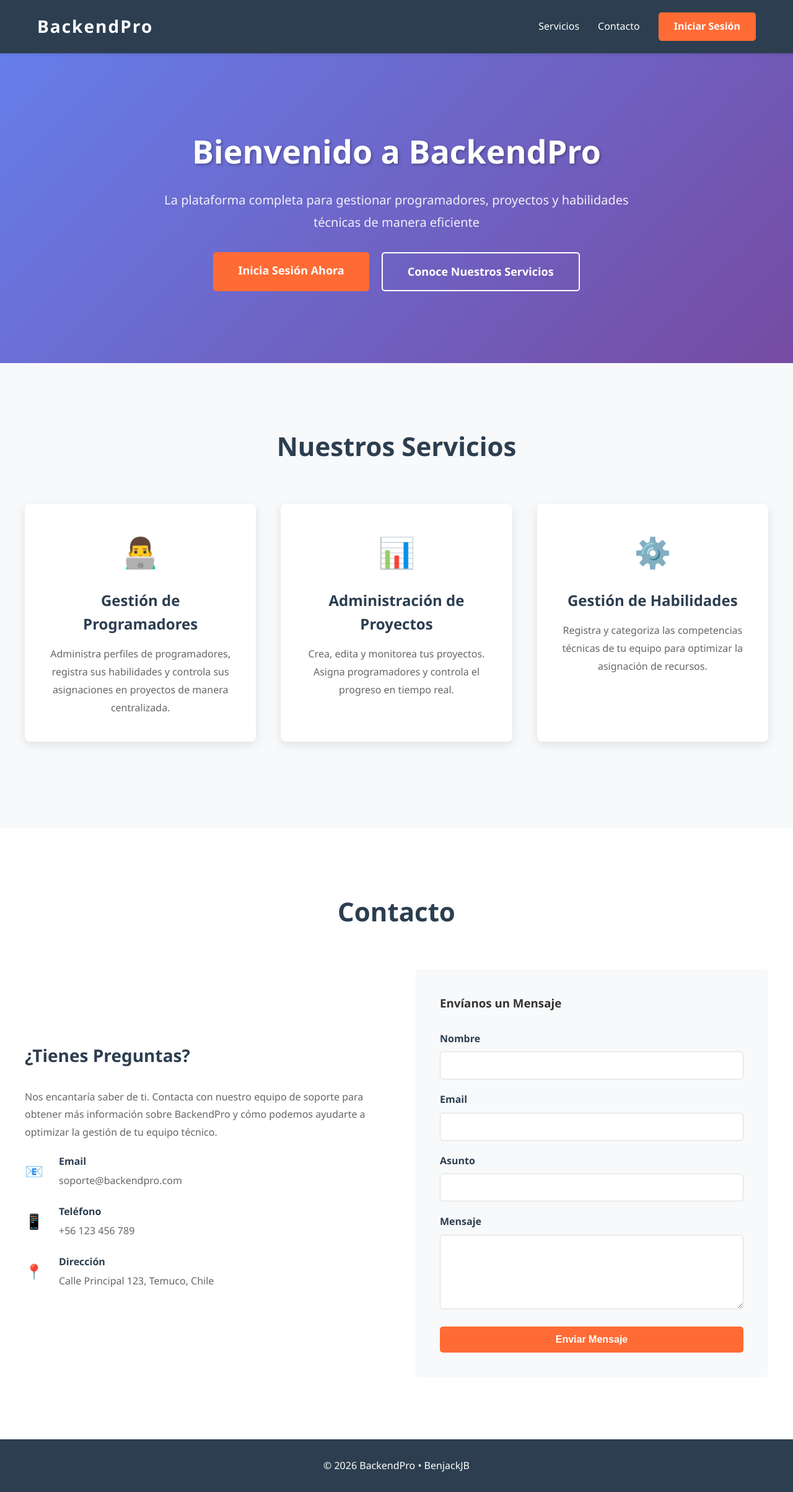
After one commit to BenjackJB/Programacion-BackEnd, a Django app: page /contacto/ in a window 1280 px wide. The commit adds this page. Shown: the whole page at 62% size. Run offline with Django 5.2, Linux system fonts and the light colour scheme.

Commit message:
Se agregó menu de Bienvenida con Contacto e informacion adicional

```diff
--- a/api/templates/api/base.html
+++ b/api/templates/api/base.html
@@ -55,7 +55,7 @@
       {% block content %}{% endblock %}
     </div>
     <footer class="text-center mt-5 mb-4 text-muted">
-      <small>© BackendPro • Plantillas generadas automáticamente</small>
+      <small>© BackendPro • BenjackJB</small>
     </footer>
     <script src="https://cdn.jsdelivr.net/npm/bootstrap@5.3.2/dist/js/bootstrap.bundle.min.js"></script>
   </body>
--- a/api/views.py
+++ b/api/views.py
@@ -31,6 +31,27 @@ class SkillViewSet(viewsets.ModelViewSet):
 
 
 # --- HTML template views ---
+def landing_page(request):
+    """Vista de la página principal (landing page)"""
+    return render(request, 'landing_page.html')
+
+
+def contact_message(request):
+    """Vista para procesar mensajes de contacto"""
+    if request.method == 'POST':
+        nombre = request.POST.get('nombre')
+        email = request.POST.get('email')
+        asunto = request.POST.get('asunto')
+        mensaje = request.POST.get('mensaje')
+
+        # Aquí puedes procesar el mensaje (guardar en BD, enviar email, etc.)
+        # Por ahora solo mostraremos un mensaje de éxito
+        messages.success(request, '¡Mensaje enviado exitosamente! Nos pondremos en contacto pronto.')
+        return redirect('/')
+
+    return render(request, 'landing_page.html')
+
+
 @login_required(login_url='/accounts/login/')
 def admin_home(request):
     return render(request, 'admin_home.html')
--- a/drf/urls.py
+++ b/drf/urls.py
@@ -5,7 +5,8 @@ from django.views.generic.base import RedirectView
 from api import views
 
 urlpatterns = [
-    path('', RedirectView.as_view(url='/admin/', permanent=False)),
+    path('', views.landing_page, name='landing_page'),
+    path('contacto/', views.contact_message, name='contact_message'),
     path('accounts/', include('django.contrib.auth.urls')),
     path('admin/', views.admin_home, name='admin_home'),
     path('admin/programmer/', views.programmers_table, name='programmers_table'),
--- /dev/null
+++ b/templates/landing_page.html
@@ -0,0 +1,507 @@
+<!DOCTYPE html>
+<html lang="es">
+<head>
+    <meta charset="UTF-8">
+    <meta name="viewport" content="width=device-width, initial-scale=1.0">
+    <title>BackendPro - Gestión de Proyectos</title>
+    <style>
+        * {
+            margin: 0;
+            padding: 0;
+            box-sizing: border-box;
+        }
+
+        body {
+            font-family: 'Segoe UI', Tahoma, Geneva, Verdana, sans-serif;
+            line-height: 1.6;
+            color: #333;
+        }
+
+        /* HEADER CON NAVEGACIÓN */
+        header {
+            background-color: #2c3e50;
+            padding: 20px 0;
+            box-shadow: 0 2px 5px rgba(0, 0, 0, 0.1);
+            position: sticky;
+            top: 0;
+            z-index: 100;
+        }
+
+        .header-content {
+            max-width: 1200px;
+            margin: 0 auto;
+            padding: 0 20px;
+            display: flex;
+            justify-content: space-between;
+            align-items: center;
+        }
+
+        .logo {
+            font-size: 28px;
+            font-weight: bold;
+            color: white;
+            text-decoration: none;
+            letter-spacing: 2px;
+        }
+
+        nav {
+            display: flex;
+            gap: 30px;
+            align-items: center;
+        }
+
+        nav a {
+            color: white;
+            text-decoration: none;
+            font-weight: 500;
+            transition: color 0.3s ease;
+        }
+
+        nav a:hover {
+            color: #ff6b35;
+        }
+
+        .login-btn {
+            background-color: #ff6b35;
+            color: white;
+            padding: 10px 25px;
+            border: none;
+            border-radius: 5px;
+            cursor: pointer;
+            font-size: 16px;
+            font-weight: 600;
+            text-decoration: none;
+            transition: background-color 0.3s ease;
+            display: inline-block;
+        }
+
+        .login-btn:hover {
+            background-color: #ff5722;
+        }
+
+        /* HERO SECTION */
+        .hero {
+            background: linear-gradient(135deg, #667eea 0%, #764ba2 100%);
+            color: white;
+            padding: 100px 20px;
+            text-align: center;
+            min-height: 500px;
+            display: flex;
+            align-items: center;
+            justify-content: center;
+        }
+
+        .hero-content {
+            max-width: 800px;
+            margin: 0 auto;
+        }
+
+        .hero h1 {
+            font-size: 52px;
+            margin-bottom: 20px;
+            font-weight: 700;
+            text-shadow: 2px 2px 4px rgba(0, 0, 0, 0.3);
+        }
+
+        .hero p {
+            font-size: 20px;
+            margin-bottom: 30px;
+            line-height: 1.8;
+            opacity: 0.9;
+        }
+
+        .hero-buttons {
+            display: flex;
+            gap: 20px;
+            justify-content: center;
+            flex-wrap: wrap;
+        }
+
+        .btn-primary {
+            background-color: #ff6b35;
+            color: white;
+            padding: 15px 40px;
+            border: none;
+            border-radius: 5px;
+            font-size: 18px;
+            font-weight: 600;
+            cursor: pointer;
+            text-decoration: none;
+            transition: all 0.3s ease;
+            display: inline-block;
+        }
+
+        .btn-primary:hover {
+            background-color: #ff5722;
+            transform: translateY(-3px);
+            box-shadow: 0 10px 20px rgba(255, 107, 53, 0.3);
+        }
+
+        .btn-secondary {
+            background-color: transparent;
+            color: white;
+            padding: 15px 40px;
+            border: 2px solid white;
+            border-radius: 5px;
+            font-size: 18px;
+            font-weight: 600;
+            cursor: pointer;
+            text-decoration: none;
+            transition: all 0.3s ease;
+            display: inline-block;
+        }
+
+        .btn-secondary:hover {
+            background-color: white;
+            color: #667eea;
+            transform: translateY(-3px);
+        }
+
+        /* SERVICIOS SECTION */
+        .services {
+            padding: 100px 20px;
+            background-color: #f8f9fa;
+        }
+
+        .services-content {
+            max-width: 1200px;
+            margin: 0 auto;
+        }
+
+        .section-title {
+            font-size: 42px;
+            text-align: center;
+            margin-bottom: 60px;
+            color: #2c3e50;
+            font-weight: 700;
+        }
+
+        .services-grid {
+            display: grid;
+            grid-template-columns: repeat(auto-fit, minmax(280px, 1fr));
+            gap: 40px;
+            margin-bottom: 40px;
+        }
+
+        .service-card {
+            background: white;
+            padding: 40px;
+            border-radius: 8px;
+            text-align: center;
+            box-shadow: 0 5px 15px rgba(0, 0, 0, 0.1);
+            transition: transform 0.3s ease, box-shadow 0.3s ease;
+        }
+
+        .service-card:hover {
+            transform: translateY(-10px);
+            box-shadow: 0 15px 30px rgba(0, 0, 0, 0.15);
+        }
+
+        .service-icon {
+            font-size: 48px;
+            margin-bottom: 20px;
+            color: #ff6b35;
+        }
+
+        .service-card h3 {
+            font-size: 24px;
+            margin-bottom: 15px;
+            color: #2c3e50;
+        }
+
+        .service-card p {
+            color: #666;
+            line-height: 1.8;
+        }
+
+        /* CONTACT SECTION */
+        .contact {
+            padding: 100px 20px;
+            background-color: white;
+        }
+
+        .contact-content {
+            max-width: 1200px;
+            margin: 0 auto;
+        }
+
+        .contact-wrapper {
+            display: grid;
+            grid-template-columns: 1fr 1fr;
+            gap: 60px;
+            align-items: center;
+        }
+
+        .contact-info h3 {
+            font-size: 28px;
+            margin-bottom: 30px;
+            color: #2c3e50;
+        }
+
+        .contact-info p {
+            font-size: 16px;
+            margin-bottom: 20px;
+            color: #666;
+            line-height: 1.8;
+        }
+
+        .contact-item {
+            display: flex;
+            align-items: center;
+            margin-bottom: 25px;
+        }
+
+        .contact-icon {
+            font-size: 24px;
+            color: #ff6b35;
+            margin-right: 15px;
+            width: 40px;
+        }
+
+        .contact-details {
+            display: flex;
+            flex-direction: column;
+        }
+
+        .contact-details strong {
+            color: #2c3e50;
+            margin-bottom: 5px;
+        }
+
+        .contact-details span {
+            color: #666;
+        }
+
+        .contact-form {
+            background-color: #f8f9fa;
+            padding: 40px;
+            border-radius: 8px;
+        }
+
+        .contact-form h3 {
+            margin-bottom: 30px;
+        }
+
+        .form-group {
+            margin-bottom: 20px;
+        }
+
+        .form-group label {
+            display: block;
+            margin-bottom: 8px;
+            color: #2c3e50;
+            font-weight: 600;
+        }
+
+        .form-group input,
+        .form-group textarea {
+            width: 100%;
+            padding: 12px;
+            border: 1px solid #ddd;
+            border-radius: 5px;
+            font-family: inherit;
+            font-size: 14px;
+        }
+
+        .form-group textarea {
+            resize: vertical;
+            min-height: 120px;
+        }
+
+        .form-group input:focus,
+        .form-group textarea:focus {
+            outline: none;
+            border-color: #ff6b35;
+            box-shadow: 0 0 5px rgba(255, 107, 53, 0.3);
+        }
+
+        .form-submit {
+            background-color: #ff6b35;
+            color: white;
+            padding: 12px 30px;
+            border: none;
+            border-radius: 5px;
+            font-size: 16px;
+            font-weight: 600;
+            cursor: pointer;
+            width: 100%;
+            transition: background-color 0.3s ease;
+        }
+
+        .form-submit:hover {
+            background-color: #ff5722;
+        }
+
+        /* FOOTER */
+        footer {
+            background-color: #2c3e50;
+            color: white;
+            text-align: center;
+            padding: 30px 20px;
+        }
+
+        footer p {
+            margin: 0;
+        }
+
+        /* RESPONSIVE */
+        @media (max-width: 768px) {
+            .header-content {
+                flex-direction: column;
+                gap: 20px;
+            }
+
+            nav {
+                flex-direction: column;
+                gap: 15px;
+                width: 100%;
+            }
+
+            nav a, .login-btn {
+                display: block;
+                text-align: center;
+            }
+
+            .hero h1 {
+                font-size: 36px;
+            }
+
+            .hero p {
+                font-size: 16px;
+            }
+
+            .hero-buttons {
+                flex-direction: column;
+            }
+
+            .btn-primary, .btn-secondary {
+                width: 100%;
+            }
+
+            .contact-wrapper {
+                grid-template-columns: 1fr;
+                gap: 40px;
+            }
+
+            .section-title {
+                font-size: 32px;
+            }
+        }
+    </style>
+</head>
+<body>
+    <!-- HEADER -->
+    <header>
+        <div class="header-content">
+            <a href="/" class="logo">BackendPro</a>
+            <nav>
+                <a href="#servicios">Servicios</a>
+                <a href="#contacto">Contacto</a>
+                <a href="/accounts/login/" class="login-btn">Iniciar Sesión</a>
+            </nav>
+        </div>
+    </header>
+
+    <!-- HERO SECTION -->
+    <section class="hero">
+        <div class="hero-content">
+            <h1>Bienvenido a BackendPro</h1>
+            <p>La plataforma completa para gestionar programadores, proyectos y habilidades técnicas de manera eficiente</p>
+            <div class="hero-buttons">
+                <a href="/accounts/login/" class="btn-primary">Inicia Sesión Ahora</a>
+                <a href="#servicios" class="btn-secondary">Conoce Nuestros Servicios</a>
+            </div>
+        </div>
+    </section>
+
+    <!-- SERVICIOS SECTION -->
+    <section class="services" id="servicios">
+        <div class="services-content">
+            <h2 class="section-title">Nuestros Servicios</h2>
+            <div class="services-grid">
+                <div class="service-card">
+                    <div class="service-icon">👨‍💻</div>
+                    <h3>Gestión de Programadores</h3>
+                    <p>Administra perfiles de programadores, registra sus habilidades y controla sus asignaciones en proyectos de manera centralizada.</p>
+                </div>
+                <div class="service-card">
+                    <div class="service-icon">📊</div>
+                    <h3>Administración de Proyectos</h3>
+                    <p>Crea, edita y monitorea tus proyectos. Asigna programadores y controla el progreso en tiempo real.</p>
+                </div>
+                <div class="service-card">
+                    <div class="service-icon">⚙️</div>
+                    <h3>Gestión de Habilidades</h3>
+                    <p>Registra y categoriza las competencias técnicas de tu equipo para optimizar la asignación de recursos.</p>
+                </div>
+            </div>
+        </div>
+    </section>
+
+    <!-- CONTACT SECTION -->
+    <section class="contact" id="contacto">
+        <div class="contact-content">
+            <h2 class="section-title">Contacto</h2>
+            <div class="contact-wrapper">
+                <div class="contact-info">
+                    <h3>¿Tienes Preguntas?</h3>
+                    <p>Nos encantaría saber de ti. Contacta con nuestro equipo de soporte para obtener más información sobre BackendPro y cómo podemos ayudarte a optimizar la gestión de tu equipo técnico.</p>
+
+                    <div class="contact-item">
+                        <div class="contact-icon">📧</div>
+                        <div class="contact-details">
+                            <strong>Email</strong>
+                            <span>soporte@backendpro.com</span>
+                        </div>
+                    </div>
+
+                    <div class="contact-item">
+                        <div class="contact-icon">📱</div>
+                        <div class="contact-details">
+                            <strong>Teléfono</strong>
+                            <span>+56 123 456 789</span>
+                        </div>
+                    </div>
+
+                    <div class="contact-item">
+                        <div class="contact-icon">📍</div>
+                        <div class="contact-details">
+                            <strong>Dirección</strong>
+                            <span>Calle Principal 123, Temuco, Chile</span>
+                        </div>
+                    </div>
+                </div>
+
+                <div class="contact-form">
+                    <h3>Envíanos un Mensaje</h3>
+                    <form method="POST" action="/contacto/">
+                        {% csrf_token %}
+                        <div class="form-group">
+                            <label for="nombre">Nombre</label>
+                            <input type="text" id="nombre" name="nombre" required>
+                        </div>
+                        <div class="form-group">
+                            <label for="email">Email</label>
+                            <input type="email" id="email" name="email" required>
+                        </div>
+                        <div class="form-group">
+                            <label for="asunto">Asunto</label>
+                            <input type="text" id="asunto" name="asunto" required>
+                        </div>
+                        <div class="form-group">
+                            <label for="mensaje">Mensaje</label>
+                            <textarea id="mensaje" name="mensaje" required></textarea>
+                        </div>
+                        <button type="submit" class="form-submit">Enviar Mensaje</button>
+                    </form>
+                </div>
+            </div>
+        </div>
+    </section>
+
+    <!-- FOOTER -->
+    <footer>
+        <p>&copy; 2026 BackendPro • BenjackJB</p>
+    </footer>
+</body>
+</html>
```
Also changed, not shown: db.sqlite3.
